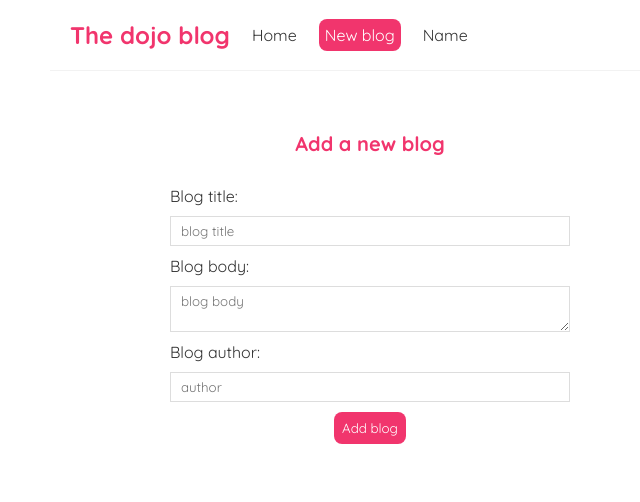
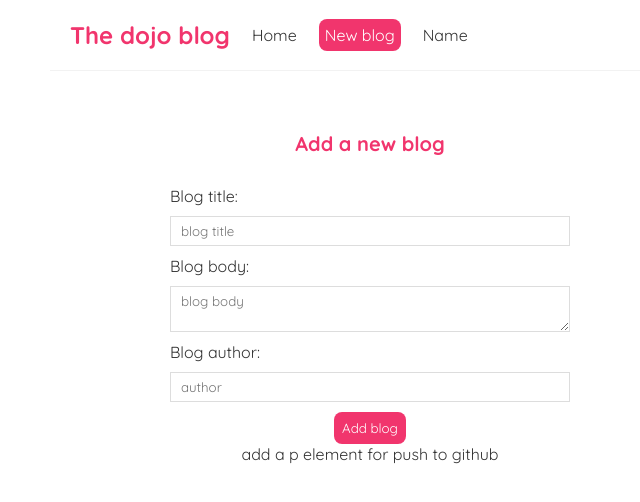
Before and after one commit to kiyarashnd/Blog, a React (Create React App) app: page /create in a window 1280 px wide. Shown: the top 502 px of the page, without its empty margins (270-910 px from the left). Built offline with nearby package versions, Linux system fonts and the light colour scheme.

Commit message:
add a p element for push to github

```diff
--- a/src/Create.js
+++ b/src/Create.js
@@ -73,6 +73,7 @@ const Create = () => {
                 {/* <p>{title}</p>
                 <p>{body}</p>
                 <p>{author}</p> */}
+                <p>add a p element for push to github</p>
             </form>
         </div>
     );
```
